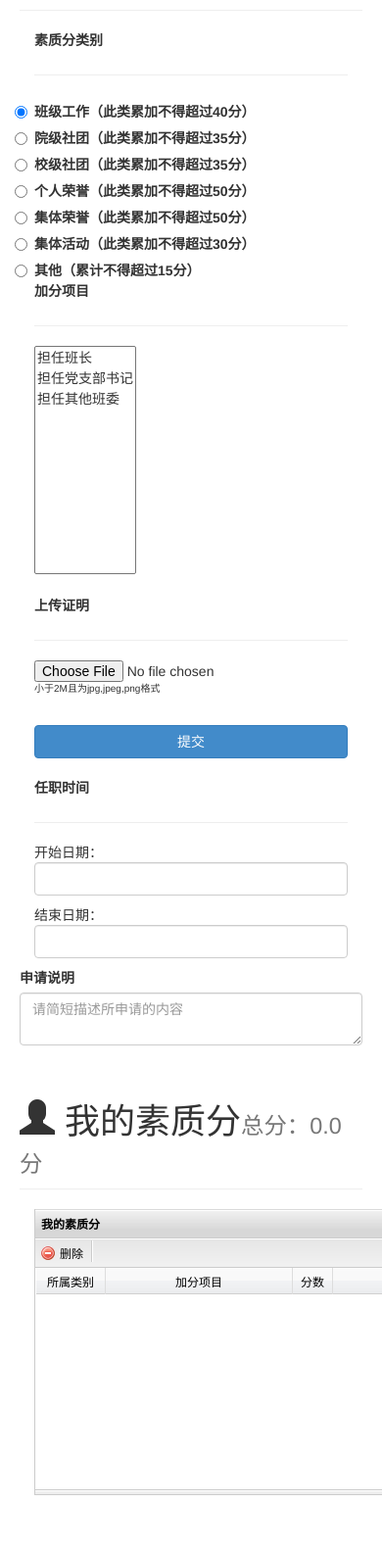
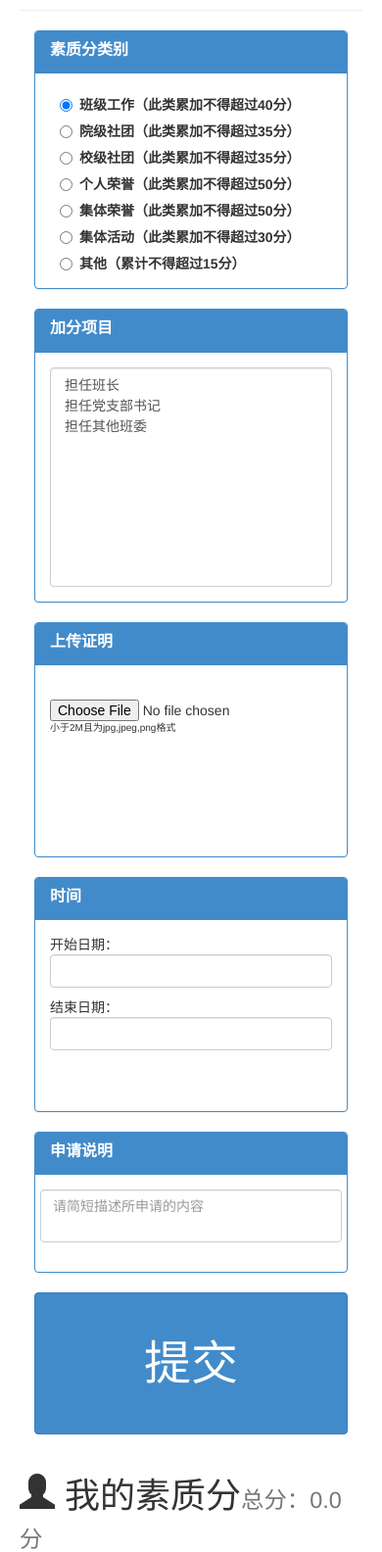
Before and after one commit to hanxiaomax/scorecalcu4ME, a Flask app: template app/templates/user.html in a window 390 px wide; the page is wider, and only the part inside the window is pictured. Shown: the part 152-1736 px from the top of that part at 98% size. Before the commit the page ends 1678 px from the top of that part, so only its background shows below. Run offline with Flask 2, Linux system fonts and the light colour scheme; the template is opened without the code that fills it: values that come from a table or form of the project are taken from there, others are empty; data comes from the database, SQL or seed files in the repository; parts of the project's set-up code (start-up, migrations or seed data) failed here and were passed over; some libraries are stand-ins or nearby versions.

Commit message:
修改了素质分申请界面

```diff
--- a/app/templates/user.html
+++ b/app/templates/user.html
@@ -9,31 +9,16 @@
 <script type="text/javascript" src="/static/js/constom.js"></script>
 
 <style type="text/css">
-  /*
-  * Base structure
-  */
-  /* Move down content because we have a fixed navbar that is 50px tall */
   body {
   padding-top: 50px;
   }
-  /*
-  * Global add-ons
-  */
   .sub-header {
   padding-bottom: 10px;
   border-bottom: 1px solid #eee;
   }
-  /*
-  * Top navigation
-  * Hide default border to remove 1px line.
-  */
   .navbar-fixed-top {
   border: 0;
   }
-  /*
-  * Sidebar
-  */
-  /* Hide for mobile, show later */
   .sidebar {
   display: none;
   }
@@ -68,9 +53,6 @@
   color: #fff;
   background-color: #428bca;
   }
-  /*
-  * Main content
-  */
   .main {
   padding: 20px;
   }
@@ -83,9 +65,6 @@
   .main .page-header {
   margin-top: 10;
   }
-  /*
-  * Placeholder dashboard ideas
-  */
   .flexigrid div.fbutton .delete {
     background: url(/static/css/images/close.png) no-repeat center left;
 }
@@ -94,18 +73,21 @@
     padding-top: 7px;
     margin-bottom: 0;
     text-align: right;
-    color: #3399FF;
+    color: #FFFFFF;
     font-size: 20px;
   }
-
 }
 label.error {
 background:  0px 0px; padding-left: 16px; padding-bottom: 2px; font-weight: bold; color: #EA5200;
 }
 </style>
-  <div class="container-fluid">
+
+
+
+
+<div class="container">
     <div class="row">
-      <div class="col-sm-3 col-md-2 sidebar">
+      <div class="col-sm-2 col-md-2 sidebar">
         <ul class="nav nav-sidebar">
           <li class="active"><a href={{url_for('users',user_id=user_id)}}><span class="glyphicon glyphicon glyphicon-user"></span> 素质分申请</a></li>
            <li ><a href={{url_for('user_publicity',user_id=user_id)}}><span class="glyphicon glyphicon-th-list"></span> 公示系统</a></li>
@@ -124,15 +106,21 @@ background:  0px 0px; padding-left: 16px; padding-bottom: 2px; font-weight: bold
 <div class="col-sm-9 col-sm-offset-3 col-md-10 col-md-offset-2 main">
     <h1 class="page-header"><span class="glyphicon glyphicon glyphicon-heart"></span> 提交申请</h1>
 
+<div class="container">
 
     <form id="mainform" class="form-horizontal" method="POST" enctype="multipart/form-data">
-              <div class="container">
+
                 <div class="row">
-                  <div class="col-md-4">
+                <div class="col-sm-4 col-md-4">
+                    <div class="panel panel-primary">
+                      <div class="panel-heading">
+                        <h3 class="panel-title">
+                        <label class="control-label">素质分类别</label>
+                        </h3>
+                      </div>
+                      <div class="panel-body">
                         <div class="control-group">
-                      <label class="control-label">素质分类别</label>
-                      <hr>
-                      <div class="controls">
+                        <div class="controls" style="padding-left: 30px;">
                           <!-- Multiple Radios -->
                           <label class="radio">
                             <input type="radio" value="班级工作" name="group" checked="checked">班级工作（此类累加不得超过40分）</label>
@@ -151,79 +139,92 @@ background:  0px 0px; padding-left: 16px; padding-bottom: 2px; font-weight: bold
                           </div>
                         </div>
                       </div>
-                  <div class="col-md-2"> </div>
-                  <div class="col-md-6">
+                    </div>
+                  </div>
+                  <div class="col-sm-4 col-md-3 col-md-offset-1">
+                    <div class="panel panel-primary">
+                      <div class="panel-heading">
+                        <h3 class="panel-title"><label class="control-label">加分项目</label></h3>
+                      </div>
+                      <div class="panel-body">
                         <div class="control-group">
-                      <!-- Select Basic -->
-                      <label class="control-label">加分项目</label>
-                      <hr>
-                      <div class="controls">
-                        <select id="apply" name="apply" class="input-xlarge" size="11">
+                          <div class="controls ">
+                            <select id="apply" name="apply" class="input-xlarge form-control" size="10">
                               <option value="担任班长">担任班长</option>
                               <option value="担任党支部书记">担任党支部书记</option>
                               <option value="担任其他班委">担任其他班委</option>
                             </select>
                           </div>
-
-
+                        </div>
                       </div>
                     </div>
                   </div>
                 </div>
 
-              <div class="container">
-                <div class="row">
-                  <div class="col-md-2">
-                      <div class="control-group">
-                        <label class="control-label"> </label>
-                        <div class="controls">
-                          <label class="control-label">上传证明</label>
-                          <hr>
 
 
+
+                <div class="row">
+                  <div class="col-sm-4 col-md-4">
+                    <div class="panel panel-primary"  style="height: 240px;">
+                      <div class="panel-heading">
+                        <h3 class="panel-title"><label class="control-label">上传证明</label></h3>
+                      </div>
+                      <div class="panel-body">
+                       <div class="controls" style="padding-top: 20px;">
                             <input id="file_upload" name="file_upload" type="file" />
                             <p style="font-size:10px;">小于2M且为jpg,jpeg,png格式
-
                           </div>
                       </div>
-                      <div></div>
-                      <div class="control-group">
-                          <label class="control-label"> </label>
-                              <div class="controls">
-                                  <button id="submitbtn" class="btn btn-primary  btn-block">提交</button>
+                    </div>
+                  </div>
+                  <div class="col-sm-4 col-md-3 col-md-offset-1">
+                    <div class="panel panel-primary" style="height: 240px;">
+                      <div class="panel-heading">
+                        <h3 class="panel-title"><label class="control-label" id='timepicker'>时间</label></h3>
+                      </div>
+                      <div class="panel-body">
+                        <div class="controls" id="timepickerdiv">
+                            <p>开始日期：<input type='text' class="form-control" id='datepicker1' name='datepicker1' /></p>
+                            <p>结束日期：<input type='text' class="form-control" id='datepicker2' name='datepicker2'/></p>
+                          </div>
+                      </div>
                     </div>
                   </div>
                 </div>
 
-                  <div class="col-md-2 col-md-offset-4">
+
+                <div class="row">
+                  <div class='col-sm-4 col-md-4'>
+                  <div class="panel panel-primary">
+                    <div class="panel-heading">
+                      <h3 class="panel-title"> <label for="explanation">申请说明</label></h3>
+                    </div>
+                    <div class="panel-body" style="padding-left: 20px;
+padding-right: 20px;">
+                      <div class="form-group">
+                      <textarea type="text" class="form-control" id="explanation" name="explanation" placeholder="请简短描述所申请的内容" style="resize: none;"></textarea>
+                    </div>
+                    </div>
+                  </div>
+                  </div>
+                  <div class="col-sm-4 col-md-3 col-md-offset-1">
                     <div class="control-group">
                             <label class="control-label"> </label>
-                        <div class="controls" id="timepickerdiv">
-                          <label class="control-label" id='timepicker'>任职时间</label>
-                          <hr>
-                          <p>开始日期：<input type='text' class="form-control" id='datepicker1' name='datepicker1' /></p>
-                          <p>结束日期：<input type='text' class="form-control" id='datepicker2' name='datepicker2'/></p>
-
+                                <div class="controls">
+                                    <button id="submitbtn" class="btn btn-primary  btn-block" style="height: 145px;
+margin-top: -20px;font-size: -webkit-xxx-large;">提交</button>
+                                </div>
+                    </div>
+                 </div>
+                </div>
+              </form>
             </div>
 
 
-                  </div>
-                  </div>
-                </div>
-                <div class="row">
-                <div class='col-md-2'>
-                  <div class="form-group">
-                    <label for="explanation">申请说明</label>
-                    <textarea type="text" class="form-control" id="explanation" name="explanation" placeholder="请简短描述所申请的内容"></textarea>
-                  </div>
-                </div>
 
-                </div>
-              </div>
-              </form>
-
-
-<h1 class="page-header"><span class="glyphicon glyphicon glyphicon-user"></span> 我的素质分<small id = "totalscore"></small></h1>
+      <h1 class="page-header">
+      <span class="glyphicon glyphicon glyphicon-user"></span> 我的素质分<small id = "totalscore"></small></h1>
           <div class="container">
             <div class="row">
               <div class="col-md-4">
@@ -234,7 +235,6 @@ background:  0px 0px; padding-left: 16px; padding-bottom: 2px; font-weight: bold
             </div>
           </div>
         </div>
-
 
 
 <script type= "text/javascript">
@@ -521,13 +521,13 @@ $(function(){
                                 //根据素质分类别来生成时间栏
                                 if (this.catagory=="个人荣誉"||this.catagory=="集体荣誉"||this.catagory=="集体活动"||this.catagory=="其他")
                                   {
-                                        $("#timepickerdiv").append("<label class='control-label'  id='timepicker'>获奖时间</label><hr>");
+                                        // $("#timepickerdiv").append("<label class='control-label'  id='timepicker'>获奖时间</label><hr>");
                                         $("#timepickerdiv").append("<p>获奖日期：<input type='text' class='form-control' name='datepicker'  id='datepicker'/></p>");
                                         InitTimepicker(false)
 
                                   }
                                   else{
-                                        $("#timepickerdiv").append("<label class='control-label' id='timepicker'>任职时间</label><hr>");
+                                        // $("#timepickerdiv").append("<label class='control-label' id='timepicker'>任职时间</label><hr>");
                                         $("#timepickerdiv").append("<p>开始日期：<input type='text' class='form-control' name='datepicker1' id='datepicker1'/></p>");
                                         $("#timepickerdiv").append("<p>结束日期：<input type='text' class='form-control' name='datepicker2' id='datepicker2'/></p>");
                                         makeDatepicker("timepickerdiv","datepicker")
```
Lines whose indentation alone changed are shown as unchanged.
